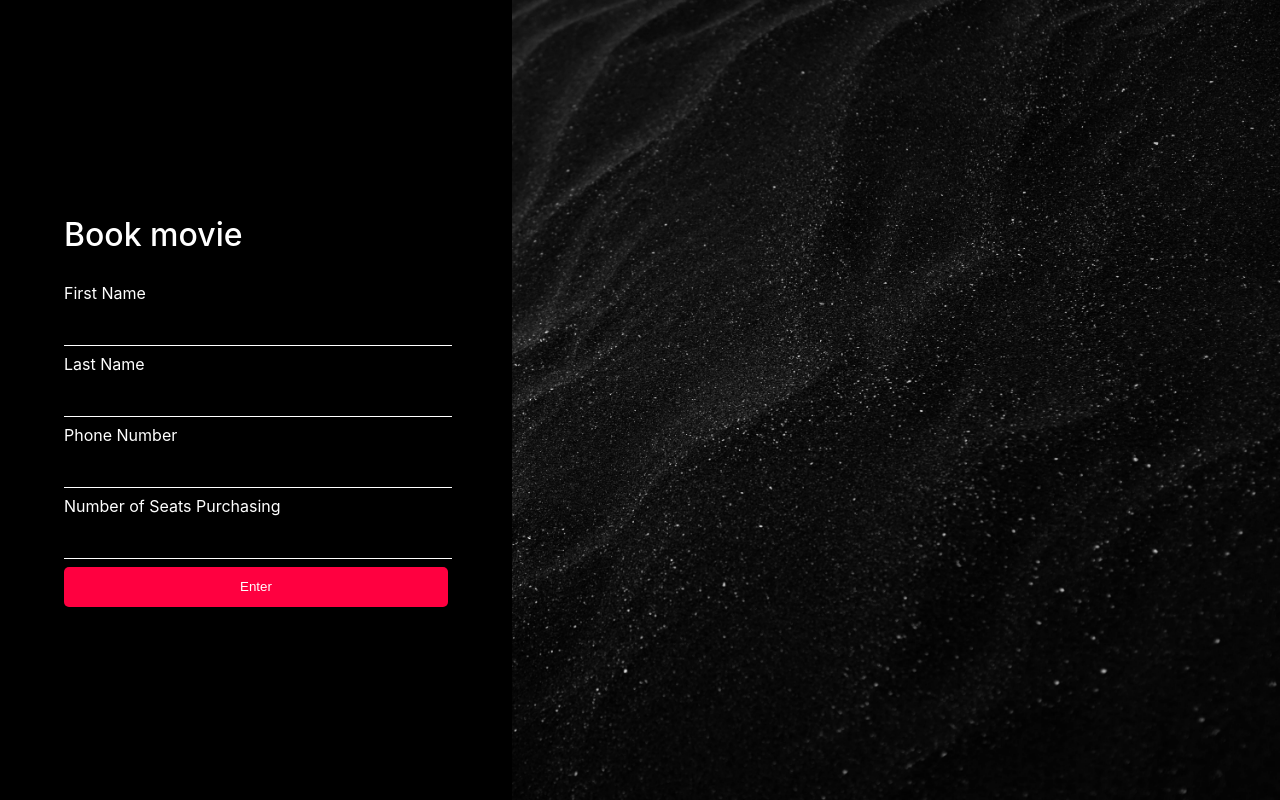
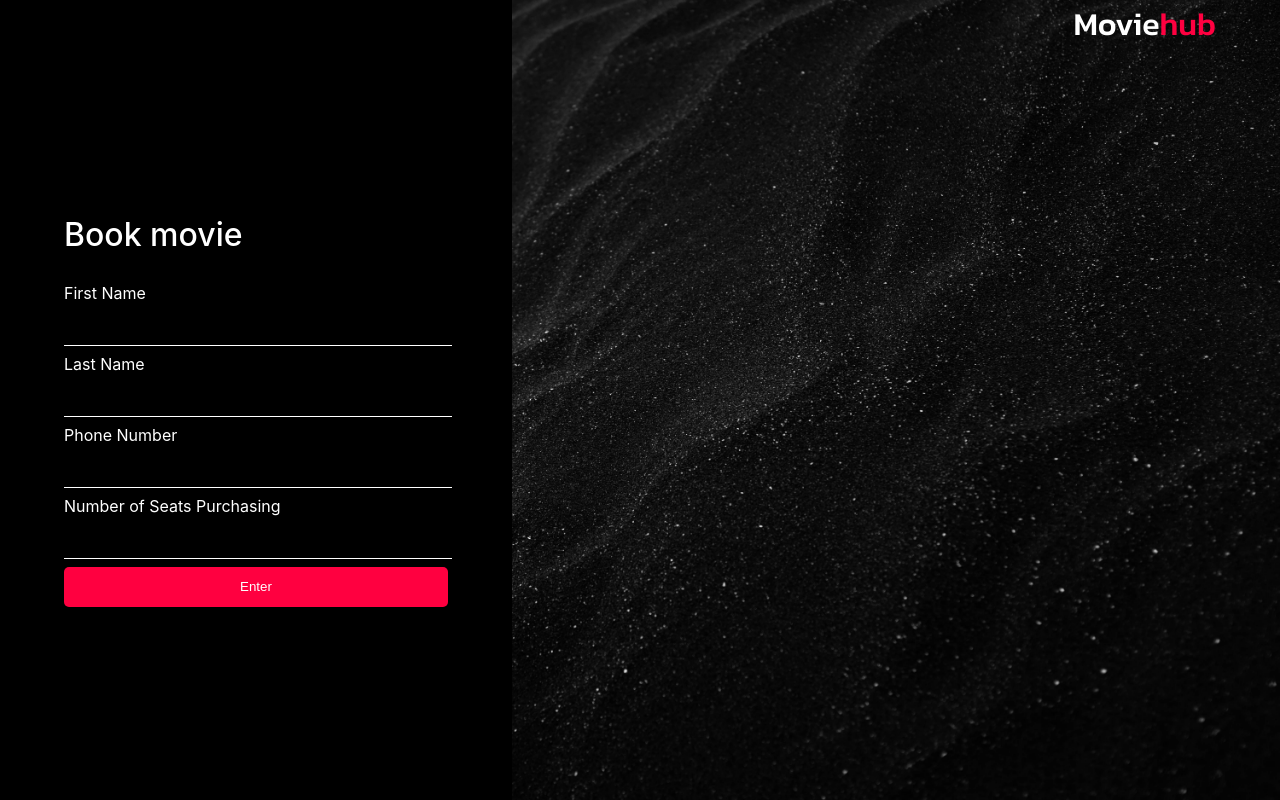
Before and after one commit to Imnaseli/online-theater-booking-system, a Django app: page /bookmovie/1 in a window 1280 px wide. Run offline with Django 4.2, Linux system fonts and the light colour scheme; data comes from the database, SQL or seed files in the repository.

Commit message:
create and style nav with logo

```diff
--- a/theatherbooking/styles/bookmovie.css
+++ b/theatherbooking/styles/bookmovie.css
@@ -17,6 +17,33 @@ html,
 body {
   padding: 0px;
   margin: 0px;
+}
+
+nav {
+  box-sizing: border-box;
+  color: white;
+  font-family: var(--emphasis-font);
+  background-color: transparent;
+  width: 100vw;
+  height: 10vh;
+  position: absolute;
+  top: 0px;
+  padding: 0px 5%;
+  display: flex;
+  flex-direction: row-reverse;
+}
+
+nav > div {
+  font-size: 2rem;
+}
+
+nav div a {
+  text-decoration: none;
+  color: white;
+}
+
+.red {
+  color: var(--red);
 }
 
 #background {
--- a/theatherbooking/templates/addmovie.html
+++ b/theatherbooking/templates/addmovie.html
@@ -10,6 +10,11 @@
 </head>
 <body>
 <div id="background">
+    <nav>
+        <div>
+            <a href="{% url 'home' %}">Movie<span class="red">hub</span></a>
+        </div>
+    </nav>
     <form method="POST" action="">
         <h1>Add movie</h1>
         {% csrf_token %}
--- a/theatherbooking/templates/bookmovie.html
+++ b/theatherbooking/templates/bookmovie.html
@@ -10,6 +10,12 @@
 </head>
 <body>
 <div id="background">
+    <nav>
+        <div>
+            <a href="{% url 'home' %}">Movie<span class="red">hub</span></a>
+        </div>
+    </nav>
+
     <form method="POST" action="">
         <h1>Book movie</h1>
         {% csrf_token %}
```
Also changed, not shown: theatherbooking/styles/addmovie.css (+27 -0 lines).
